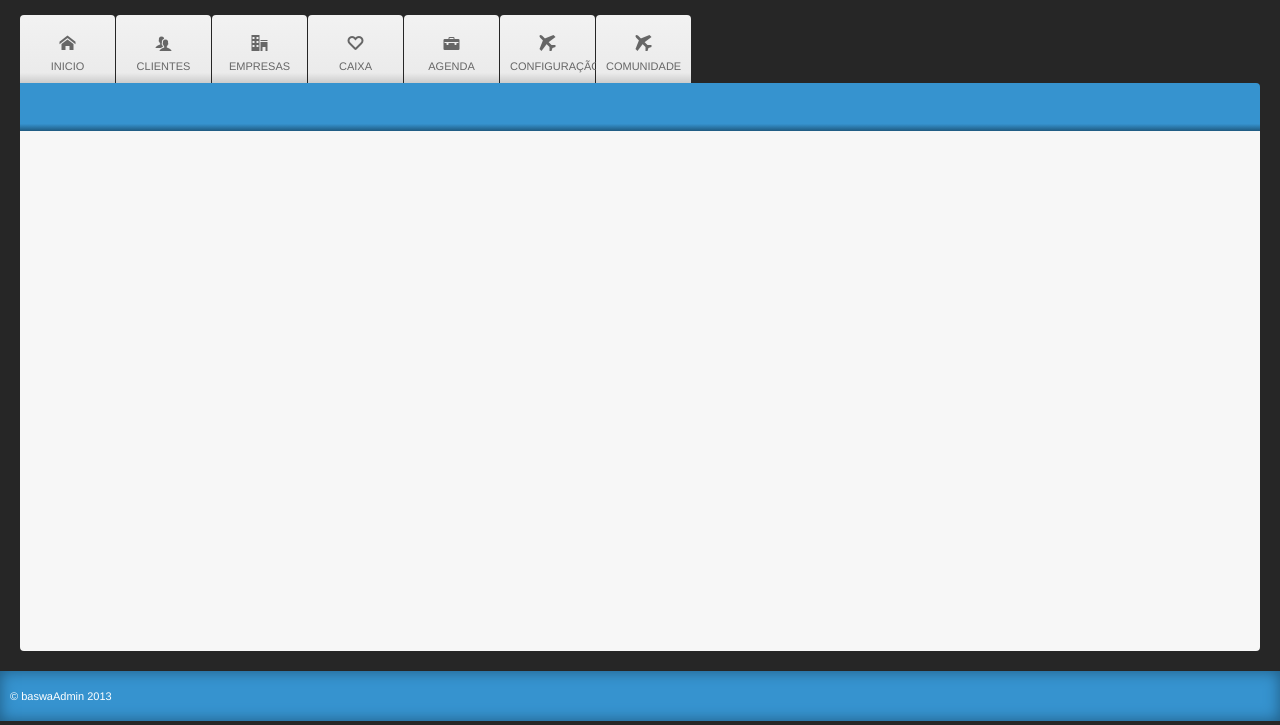
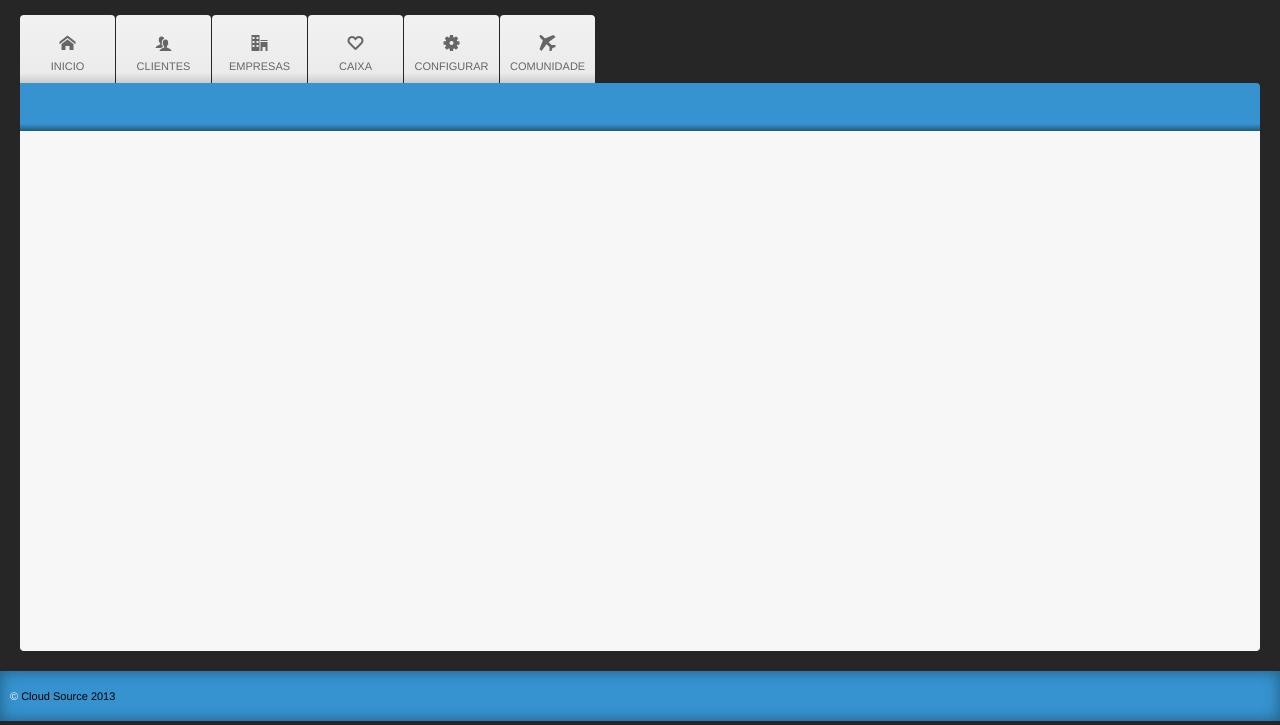
Before and after one commit to adirkuhn/patobeta, a Symfony app: template src/CloudSource/PatoBundle/Resources/views/Default/index.html.twig in a window 1280 px wide. Shown: the part 75-800 px from the top of the page. Run offline with Twig, Linux system fonts and the light colour scheme; the template is opened without the code that fills it, so the values that code supplies are empty; some libraries are stand-ins or nearby versions.

Commit message:
Criado rota e página em branco para configuração. Issue #11

```diff
--- a/src/CloudSource/PatoBundle/Resources/config/routing.yml
+++ b/src/CloudSource/PatoBundle/Resources/config/routing.yml
@@ -182,3 +182,8 @@ pato_caixa_tipos_movimentos:
     pattern: /caixa/tiposmovimento/{tipoMovimento}
     defaults: { _controller: PatoBundle:CaixasMovimentosTipos:tiposMovimento, tipoMovimento: 'todos' }
     methods: [GET]
+
+#configuracao
+pato_configuracao_homepage:
+    pattern: /configuracao
+    defaults: { _controller: PatoBundle:Configuracao:index }
--- a/src/CloudSource/PatoBundle/Resources/views/Default/index.html.twig
+++ b/src/CloudSource/PatoBundle/Resources/views/Default/index.html.twig
@@ -132,17 +132,17 @@
                 Caixa
               </a>
             </li>
-            <li>
+<!--             <li>
               <a href="icons.html">
                 <div class="fs1" aria-hidden="true" data-icon="&#xe0a9;"></div>
                 Agenda
               </a>
-            </li>
+            </li> -->
 
             <li>
-              <a href="edit-profile.html">
-                <div class="fs1" aria-hidden="true" data-icon="&#xe0aa;"></div>
-                Configuração
+              <a href="{{ path('pato_configuracao_homepage') }}" {% if  'pato_config' in app.request.get('_route') %} class="selected" {% endif %}>
+                <div class="fs1" aria-hidden="true" data-icon=""></div>
+                Configurar
               </a>
             </li>
 
@@ -181,7 +181,7 @@
     <footer>
     {% block footer %}
       <p>
-        &copy; baswaAdmin 2013
+        &copy; <a href="http://cloudsource.com.br">Cloud Source {{ "now"|date("Y") }}</a>
       </p>
     {% endblock %}
     </footer>
```
Also changed, not shown: src/CloudSource/PatoBundle/Controller/ConfiguracaoController.php (added, +23 -0 lines), src/CloudSource/PatoBundle/Resources/views/Configuracao/index.html.twig (added, +9 -0 lines).
